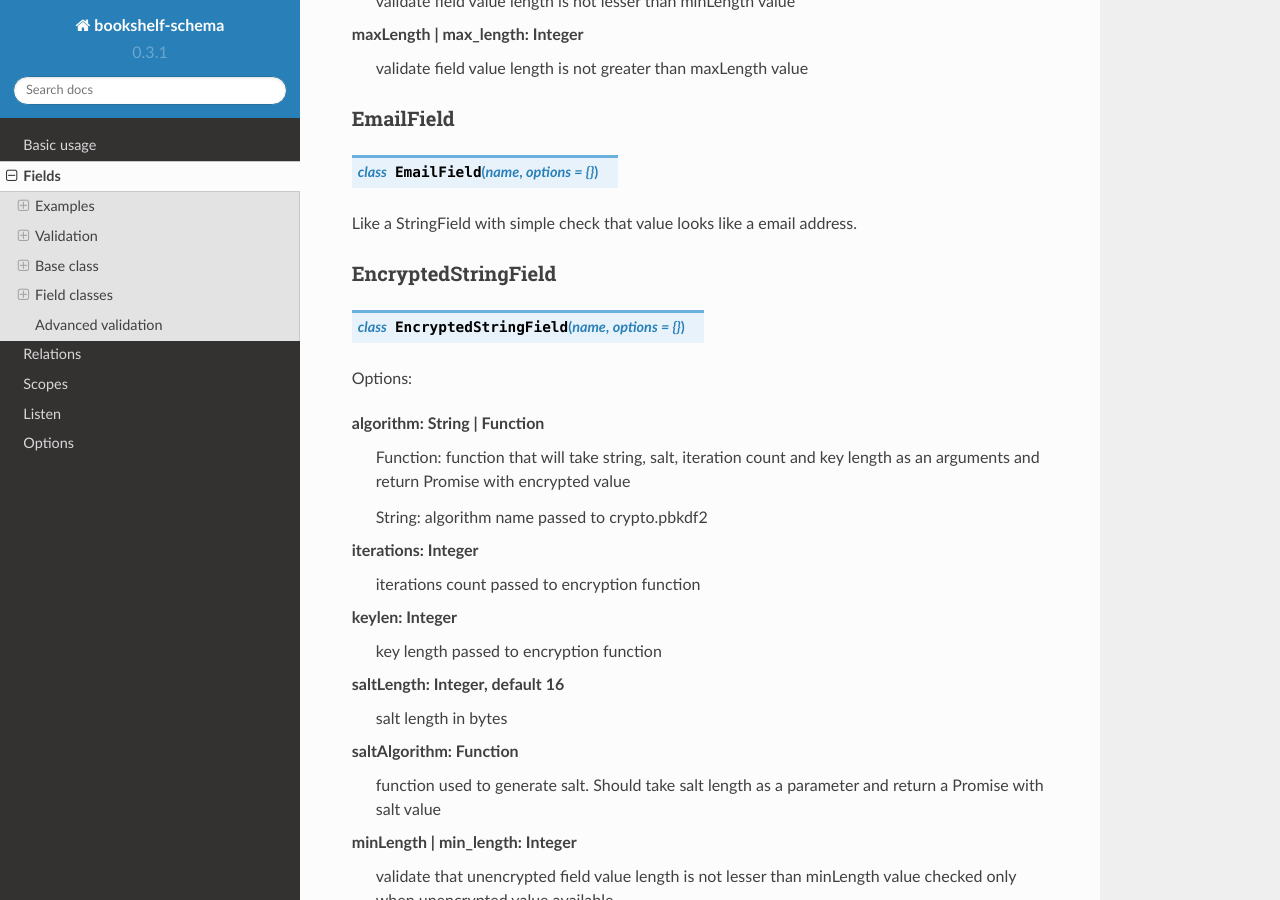
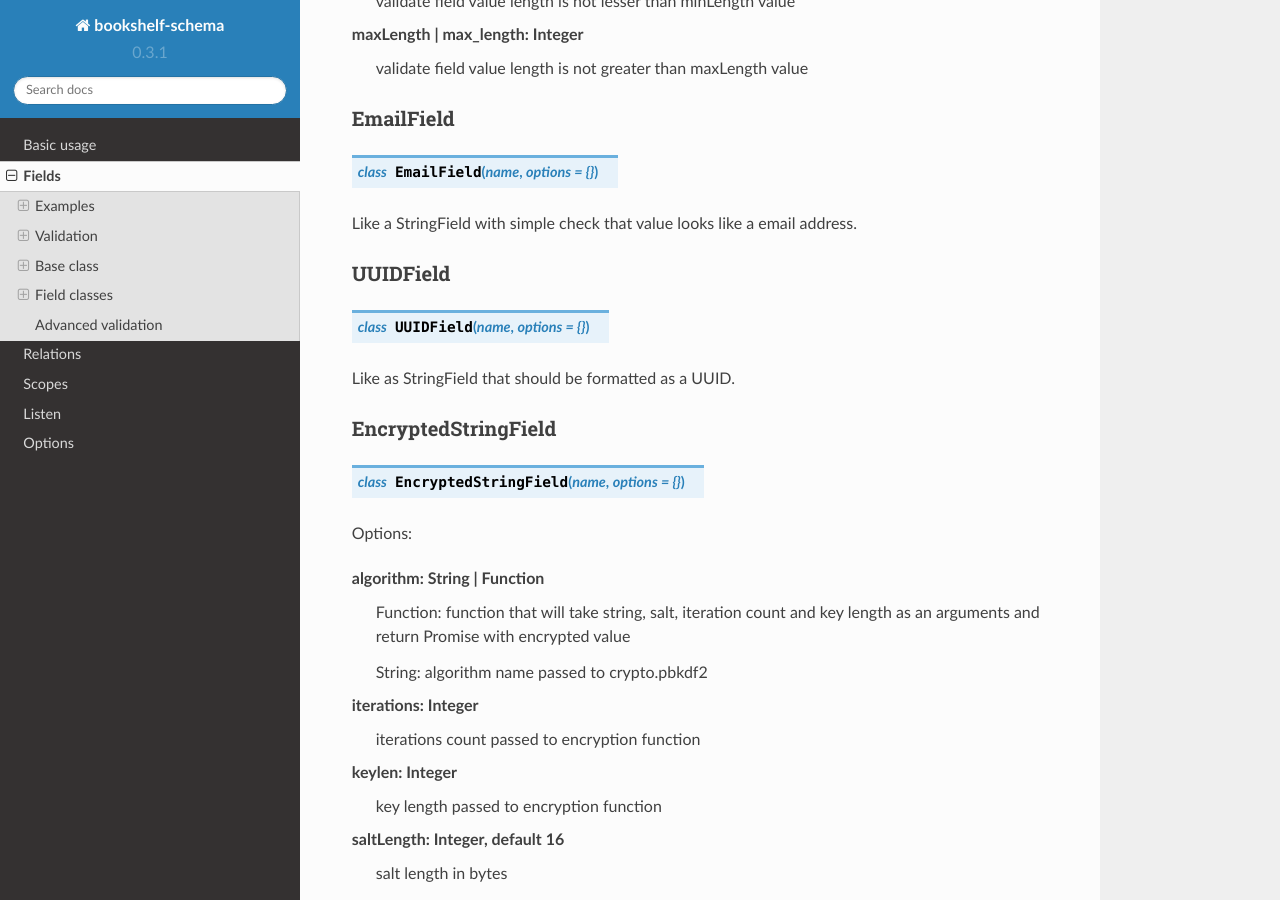
Before and after one commit to bogus34/bookshelf-schema, a Sphinx documentation site: the page built from doc/fields.rst, in a window 1280 px wide and 900 px high, scrolled down 2555 px. Built offline with Sphinx 7.4.7 and the Read the Docs theme 2.0.0, drawn with Linux system fonts in a browser that asks for light colours.

Commit message:
add UUIDField to documentation

```diff
--- a/doc/fields.rst
+++ b/doc/fields.rst
@@ -132,6 +132,13 @@ EmailField
 
 Like a StringField with simple check that value looks like a email address.
 
+UUIDField
+^^^^^^^^^
+
+.. class:: UUIDField(name, options = {})
+
+Like as StringField that should be formatted as a UUID.
+
 EncryptedStringField
 ^^^^^^^^^^^^^^^^^^^^
 
```
